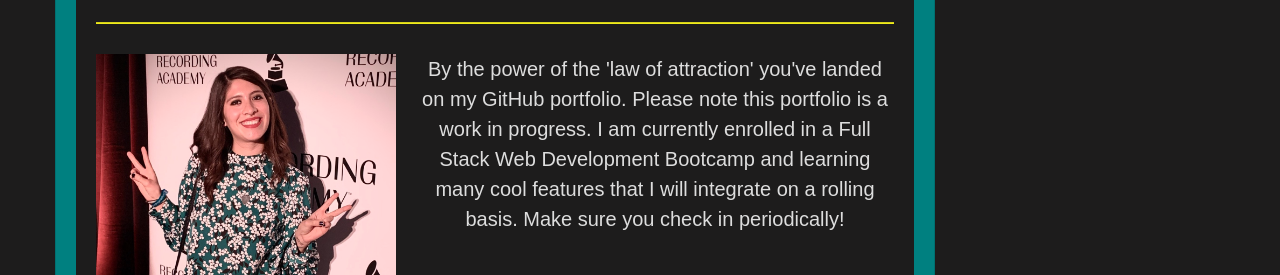
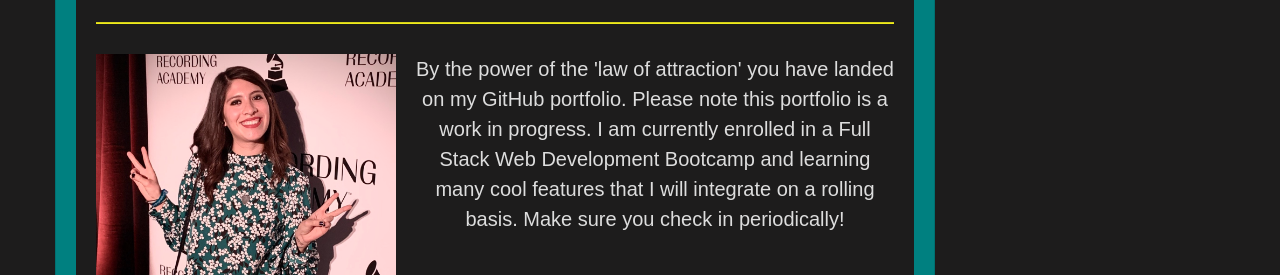
Before and after one commit to valeglezleyva/Portfolio, a plain HTML site: page index.html in a window 1280 px wide. Shown: the part 275-550 px from the top of the page. Drawn offline with nearby package versions, Linux system fonts and the light colour scheme; a web font is replaced by a local one.

Commit message:
Fixed typo

```diff
--- a/index.html
+++ b/index.html
@@ -31,7 +31,7 @@
                                     <hr>
                                     <div class="row">
                                         <div class="col-md-12 index-text">
-                                            <p><img class="img-about" src="./images/ValeriaHeadshot.jpg" alt="Valeria-Gonzalez-Leyva-Headshot">By the power of the 'law of attraction' you've landed on my GitHub portfolio. Please note this portfolio is a work in progress. I am currently enrolled in a Full Stack Web Development Bootcamp and learning many cool features that I will integrate on a rolling basis. Make sure you check in periodically!</p>
+                                            <p><img class="img-about" src="./images/ValeriaHeadshot.jpg" alt="Valeria-Gonzalez-Leyva-Headshot">By the power of the 'law of attraction' you have landed on my GitHub portfolio. Please note this portfolio is a work in progress. I am currently enrolled in a Full Stack Web Development Bootcamp and learning many cool features that I will integrate on a rolling basis. Make sure you check in periodically!</p>
                                             <p class="cursive signature">- Valeria</p>
                                         </div>
                                     </div>
```
